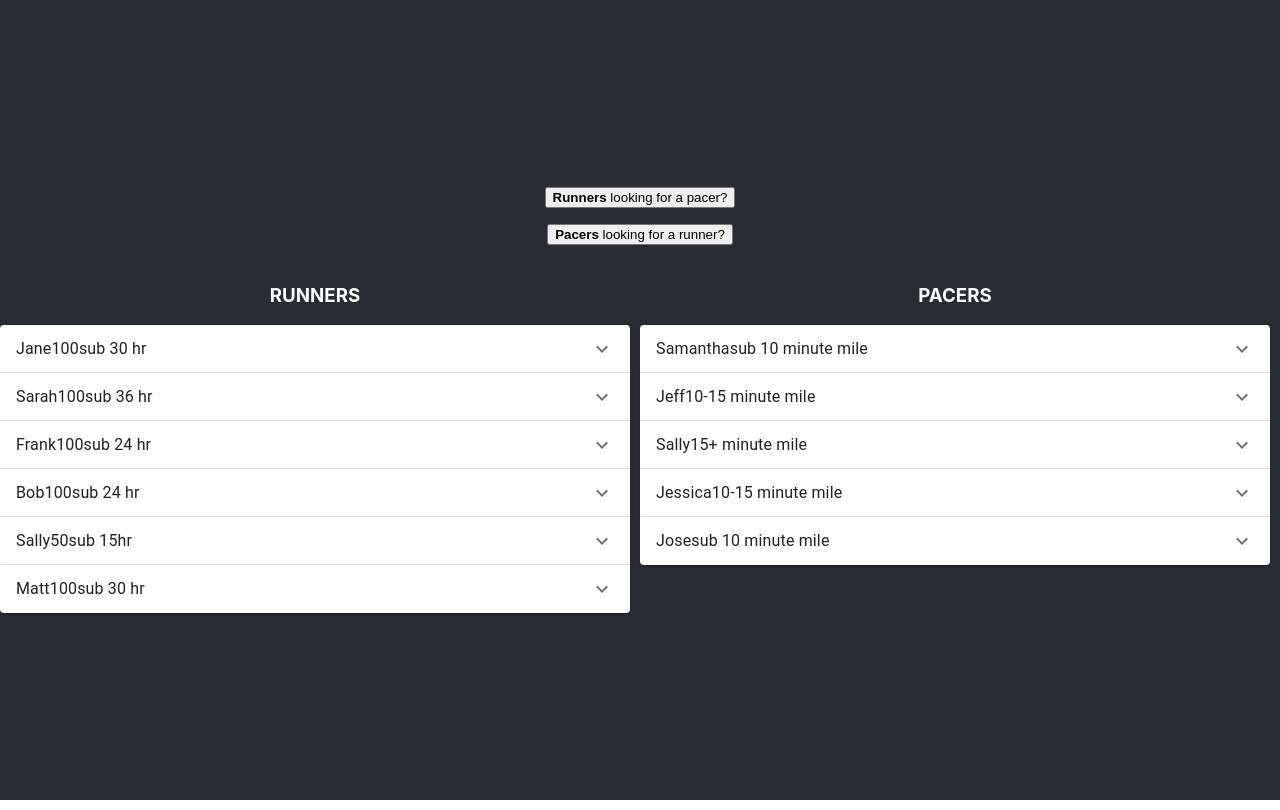
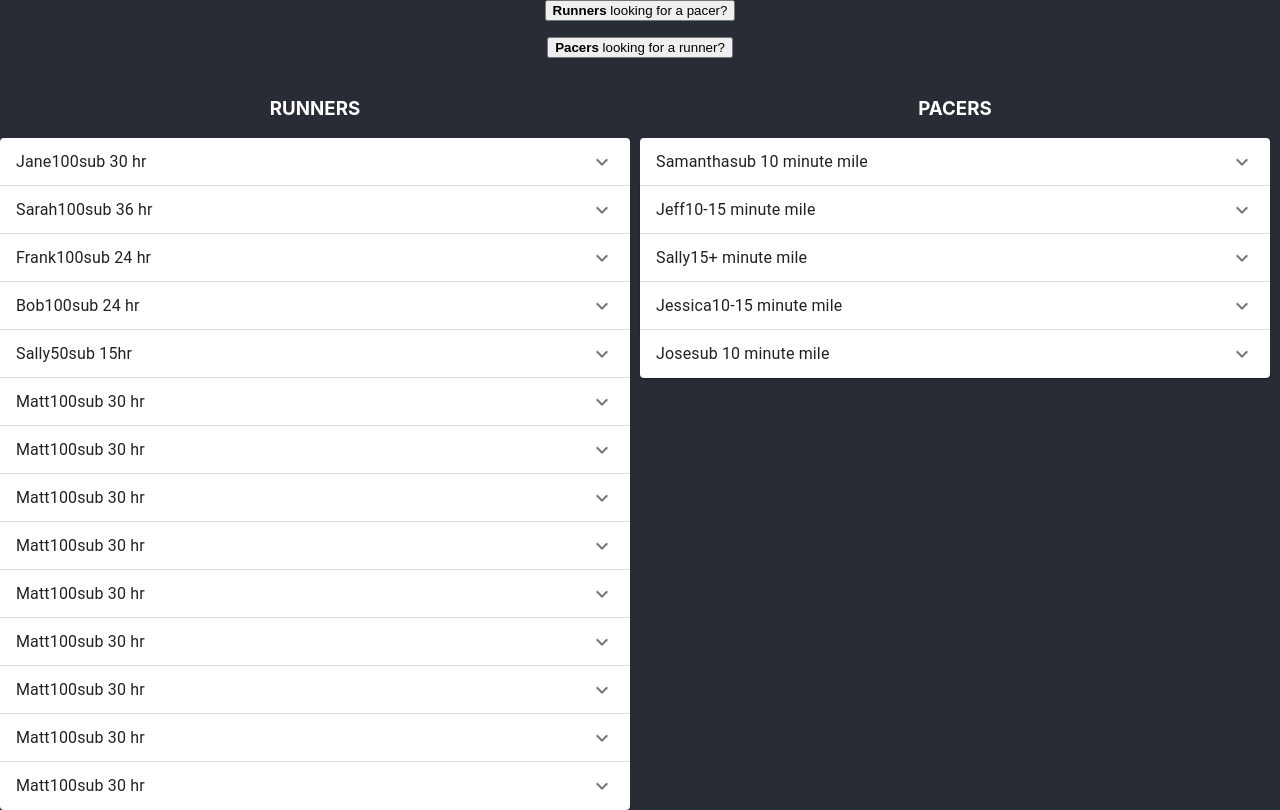
Before and after one commit to RobinN80/runners-pacers-match-frontend, a React (Create React App) app: page / in a window 1280 px wide. Built offline with nearby package versions, Linux system fonts and the light colour scheme.

Commit message:
updating mock data

```diff
--- a/src/Components/Accordian.js
+++ b/src/Components/Accordian.js
@@ -12,7 +12,7 @@ export default function BasicAccordion(props) {
     const {participantType} = props;
 
     const handleClick = (e) => {
-        alert(`${participantType} id number: ${e.target.value}`);
+        alert(`Sending email to ${participantType} id number: ${e.target.value}`);
         // console.log(e, 'handleclick');
     }
 
--- a/src/shared/runners-pacers-mock-data.js
+++ b/src/shared/runners-pacers-mock-data.js
@@ -62,6 +62,102 @@ export const Runners = [
     },
     {
         id: 5,
+        name: 'Matt',
+        emailAddress: 'matt@email.com',
+        age: '42',
+        gender: 'male',
+        partnerGenderPreference: 'none',
+        distance: 100,
+        timeEstimate: 'sub 30 hr',
+        familiarityOfCourse: 'whole',
+        moreInfo: 'Lorem ipsum dolor sit amet, mea et liber eligendi, hinc adolescens sententiae duo eu. Elit aliquid usu ei. Ad nam oratio oportere principes.',
+    },
+    {
+        id: 6,
+        name: 'Matt',
+        emailAddress: 'matt@email.com',
+        age: '42',
+        gender: 'male',
+        partnerGenderPreference: 'none',
+        distance: 100,
+        timeEstimate: 'sub 30 hr',
+        familiarityOfCourse: 'whole',
+        moreInfo: 'Lorem ipsum dolor sit amet, mea et liber eligendi, hinc adolescens sententiae duo eu. Elit aliquid usu ei. Ad nam oratio oportere principes.',
+    },
+    {
+        id: 7,
+        name: 'Matt',
+        emailAddress: 'matt@email.com',
+        age: '42',
+        gender: 'male',
+        partnerGenderPreference: 'none',
+        distance: 100,
+        timeEstimate: 'sub 30 hr',
+        familiarityOfCourse: 'whole',
+        moreInfo: 'Lorem ipsum dolor sit amet, mea et liber eligendi, hinc adolescens sententiae duo eu. Elit aliquid usu ei. Ad nam oratio oportere principes.',
+    },
+    {
+        id: 8,
+        name: 'Matt',
+        emailAddress: 'matt@email.com',
+        age: '42',
+        gender: 'male',
+        partnerGenderPreference: 'none',
+        distance: 100,
+        timeEstimate: 'sub 30 hr',
+        familiarityOfCourse: 'whole',
+        moreInfo: 'Lorem ipsum dolor sit amet, mea et liber eligendi, hinc adolescens sententiae duo eu. Elit aliquid usu ei. Ad nam oratio oportere principes.',
+    },
+    {
+        id: 9,
+        name: 'Matt',
+        emailAddress: 'matt@email.com',
+        age: '42',
+        gender: 'male',
+        partnerGenderPreference: 'none',
+        distance: 100,
+        timeEstimate: 'sub 30 hr',
+        familiarityOfCourse: 'whole',
+        moreInfo: 'Lorem ipsum dolor sit amet, mea et liber eligendi, hinc adolescens sententiae duo eu. Elit aliquid usu ei. Ad nam oratio oportere principes.',
+    },
+    {
+        id: 10,
+        name: 'Matt',
+        emailAddress: 'matt@email.com',
+        age: '42',
+        gender: 'male',
+        partnerGenderPreference: 'none',
+        distance: 100,
+        timeEstimate: 'sub 30 hr',
+        familiarityOfCourse: 'whole',
+        moreInfo: 'Lorem ipsum dolor sit amet, mea et liber eligendi, hinc adolescens sententiae duo eu. Elit aliquid usu ei. Ad nam oratio oportere principes.',
+    },
+    {
+        id: 11,
+        name: 'Matt',
+        emailAddress: 'matt@email.com',
+        age: '42',
+        gender: 'male',
+        partnerGenderPreference: 'none',
+        distance: 100,
+        timeEstimate: 'sub 30 hr',
+        familiarityOfCourse: 'whole',
+        moreInfo: 'Lorem ipsum dolor sit amet, mea et liber eligendi, hinc adolescens sententiae duo eu. Elit aliquid usu ei. Ad nam oratio oportere principes.',
+    },
+    {
+        id: 12,
+        name: 'Matt',
+        emailAddress: 'matt@email.com',
+        age: '42',
+        gender: 'male',
+        partnerGenderPreference: 'none',
+        distance: 100,
+        timeEstimate: 'sub 30 hr',
+        familiarityOfCourse: 'whole',
+        moreInfo: 'Lorem ipsum dolor sit amet, mea et liber eligendi, hinc adolescens sententiae duo eu. Elit aliquid usu ei. Ad nam oratio oportere principes.',
+    },
+    {
+        id: 13,
         name: 'Matt',
         emailAddress: 'matt@email.com',
         age: '42',
```
